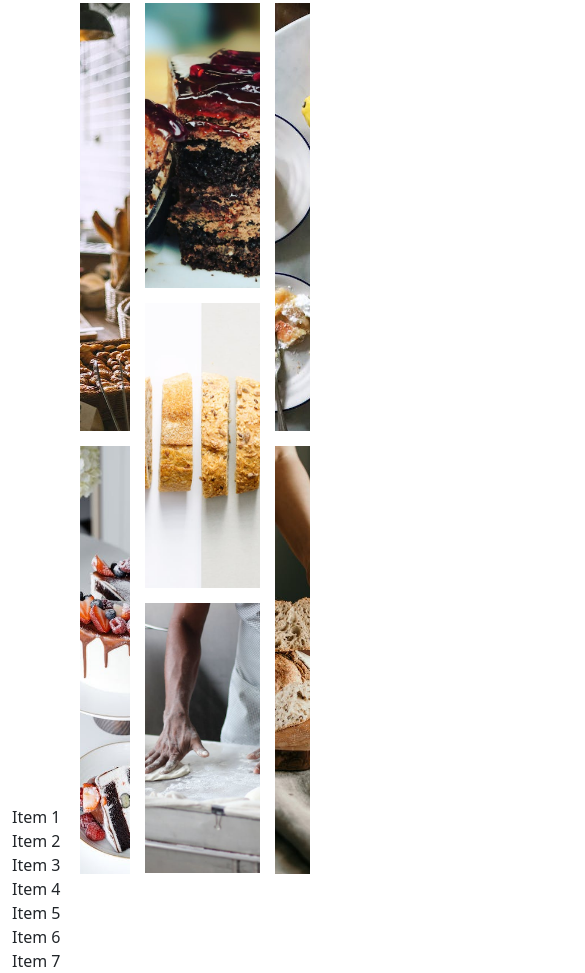
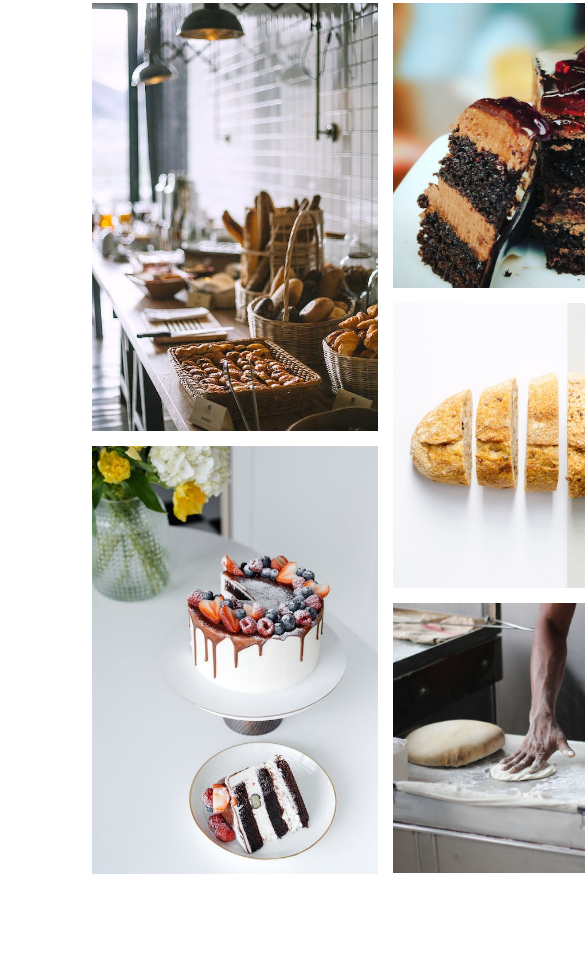
Before and after one commit to DCardigo/LePetitePain, a plain HTML site: page index.html in a window 390 px wide. Shown: the part 4548-5521 px from the top of the page, 585 px wide, since content can reach past the window. After the commit the page ends 5436 px from the top, so only its background shows below. Drawn offline with nearby package versions, Linux system fonts and the light colour scheme.

Commit message:
intento fallido de hacer responsive

```diff
--- a/index.html
+++ b/index.html
@@ -143,8 +143,8 @@
         <h1 class="p4-nuestro">Nuestros productos</h1>
     </div>
 
-    <div class="d-flex">
-        <div class="col-4">
+    <div class="container d-flex">
+        <div class="col-12 col-md-4">
             <div class="caja1">
                 <img class="p4-img" src="Referencias/page-4/4.jpeg">
             </div>
@@ -152,7 +152,7 @@
                 <img class="p4-img" src="Referencias/page-4/5.jpeg">
             </div>
         </div>
-        <div class="col-4">
+        <div class="col-12 col-md-4">
             <div class="caja3">
                 <img class="p4-img" src="Referencias/page-4/1.jpeg">
             </div>
@@ -163,7 +163,7 @@
                 <img class="p4-img" src="Referencias/page-4/3.jpeg">
             </div>
         </div>
-        <div class="col-4">
+        <div class="col-12 col-md-4">
             <div class="caja6">
                 <img class="p4-img" src="Referencias/page-4/6.jpeg">
             </div>
@@ -174,23 +174,43 @@
 
     </div>
 
-    <div class="container">
-        <div class="item">Item 1</div>
-        <div class="item">Item 2</div>
-        <div class="item">Item 3</div>
-        <div class="item">Item 4</div>
-        <div class="item">Item 5</div>
-        <div class="item">Item 6</div>
-        <div class="item">Item 7</div>
-        <!-- <div class="item">Item 8</div>
-        <div class="item">Item 9</div>
-        <div class="item">Item 10</div>
-        <div class="item">Item 11</div>
-        <div class="item">Item 12</div>
-        <div class="item">Item 13</div>
-        <div class="item">Item 14</div>
-        <div class="item">Item 15</div> -->
-      </div>
+    <!-- <div class="container d-flex">
+
+          <div class="col-4">
+            <div class="row">
+              <div class="col-6">Columna 1</div>
+
+            </div>
+            <div class="row">
+                <div class="col-6">Columna 2</div>
+
+              </div>
+          </div>
+          <div class="col-4">
+            <div class="row">
+              <div class="col-6">Columna 3</div>
+
+            </div>
+            <div class="row">
+                <div class="col-6">Columna 3</div>
+
+              </div>
+              <div class="row">
+                <div class="col-6">Columna 3</div>
+
+              </div>
+          </div>
+          <div class="col-4">
+            <div class="row">
+              <div class="col-6">Columna 1</div>
+            </div>
+            <div class="row">
+                <div class="col-6">Columna 1</div>
+              </div>
+          </div>
+
+      </div> -->
+
 
 
 
```
